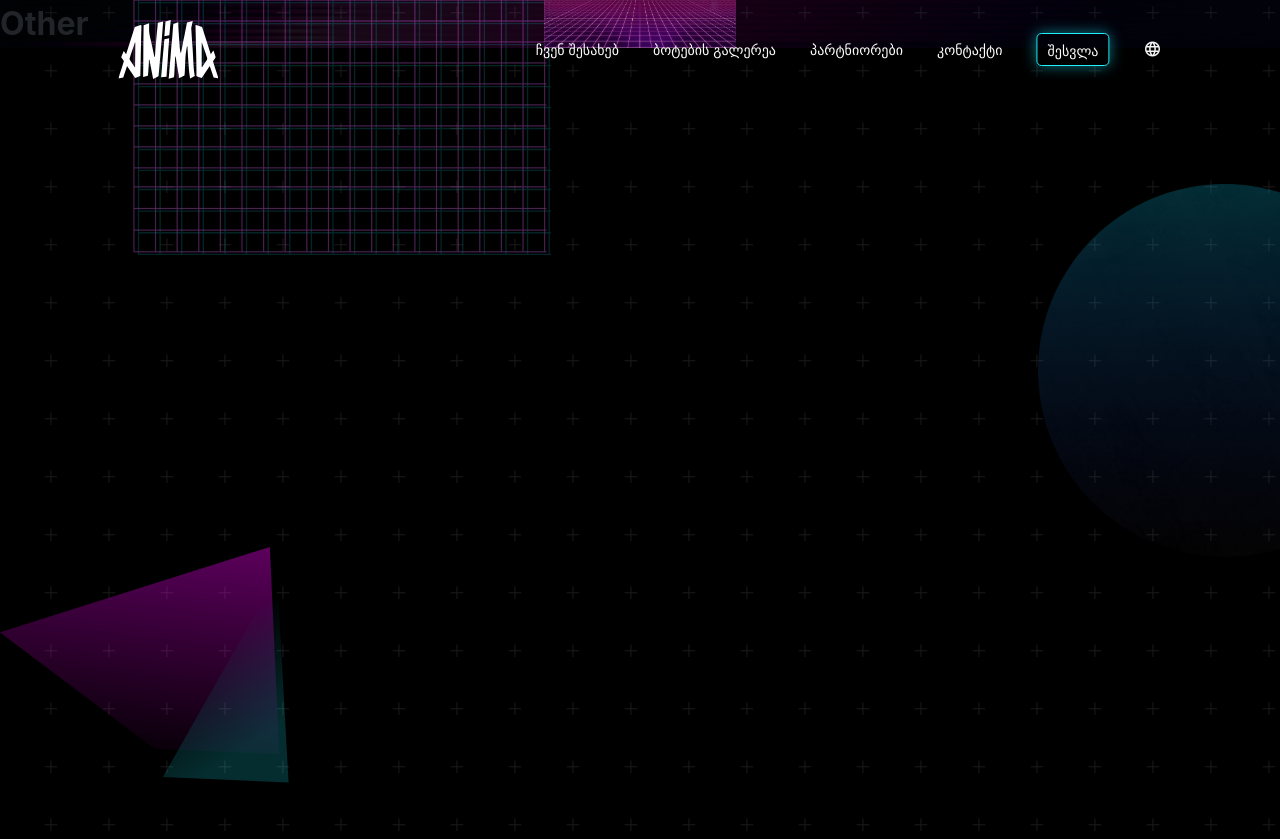
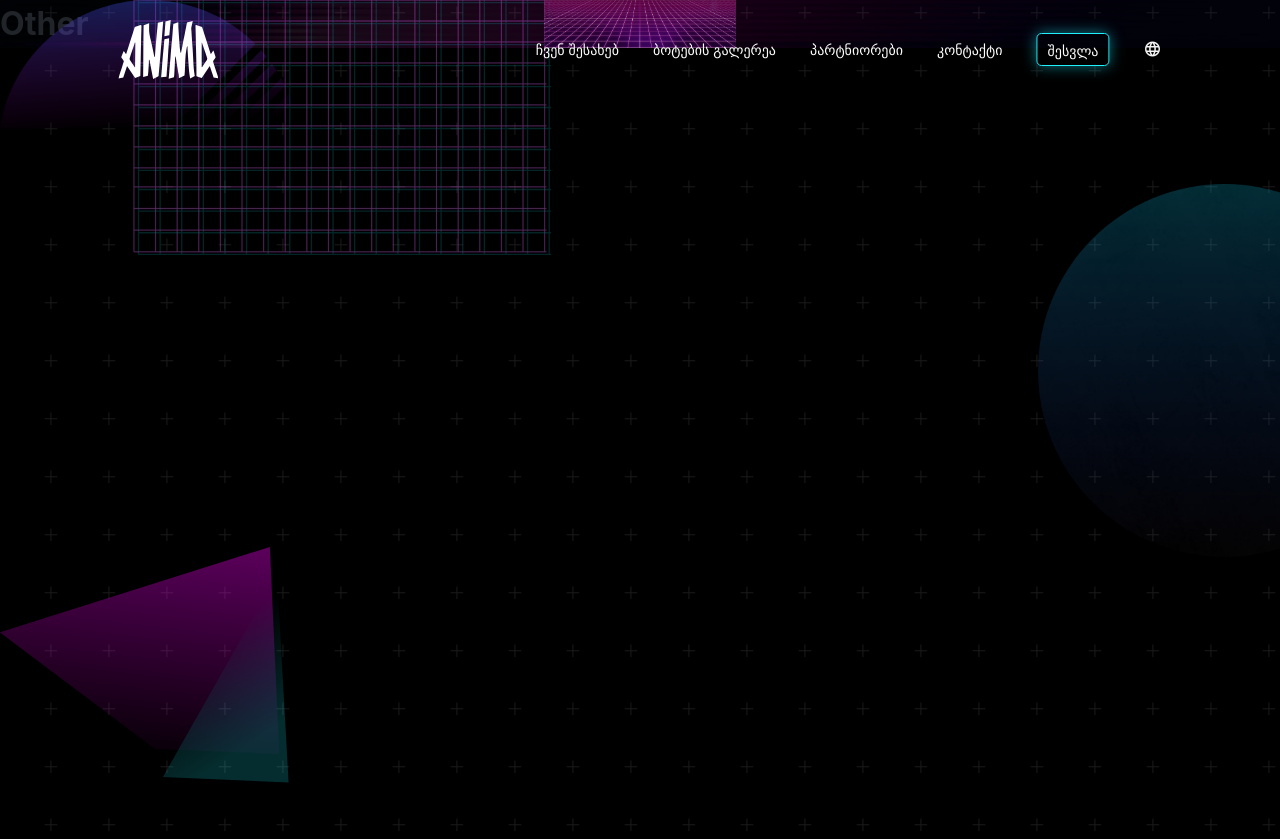
Before and after one commit to giorgi200/anima_info, a React (Create React App) app: page /other in a window 1280 px wide. Shown: the top 839 px of the page. Built offline with nearby package versions, Linux system fonts and the light colour scheme; a web font is replaced by a local one.

Commit message:
umnishvnelo cvlileba

```diff
--- a/src/assets/scss/style.scss
+++ b/src/assets/scss/style.scss
@@ -80,7 +80,10 @@ body:before{
         left: 0;
         animation-name: zoomInLeft;
         animation-duration: 0.4s;
-
+    }
+    .rounded-figure{
+        position: absolute;
+        width: 23.2vw;
     }
 }
 
--- a/src/components/partials/figures.jsx
+++ b/src/components/partials/figures.jsx
@@ -19,6 +19,11 @@ class figures extends Component {
             className="triangle-figure"
             alt="anima chatbots"
             />
+            <img
+            src={require("../../assets/img/figure4.png")}
+            className="rounded-figure"
+            alt="anima chatbots"
+            />
         </div>
     );
   }
```
Also changed, not shown: src/assets/img/figure4.png (added).
